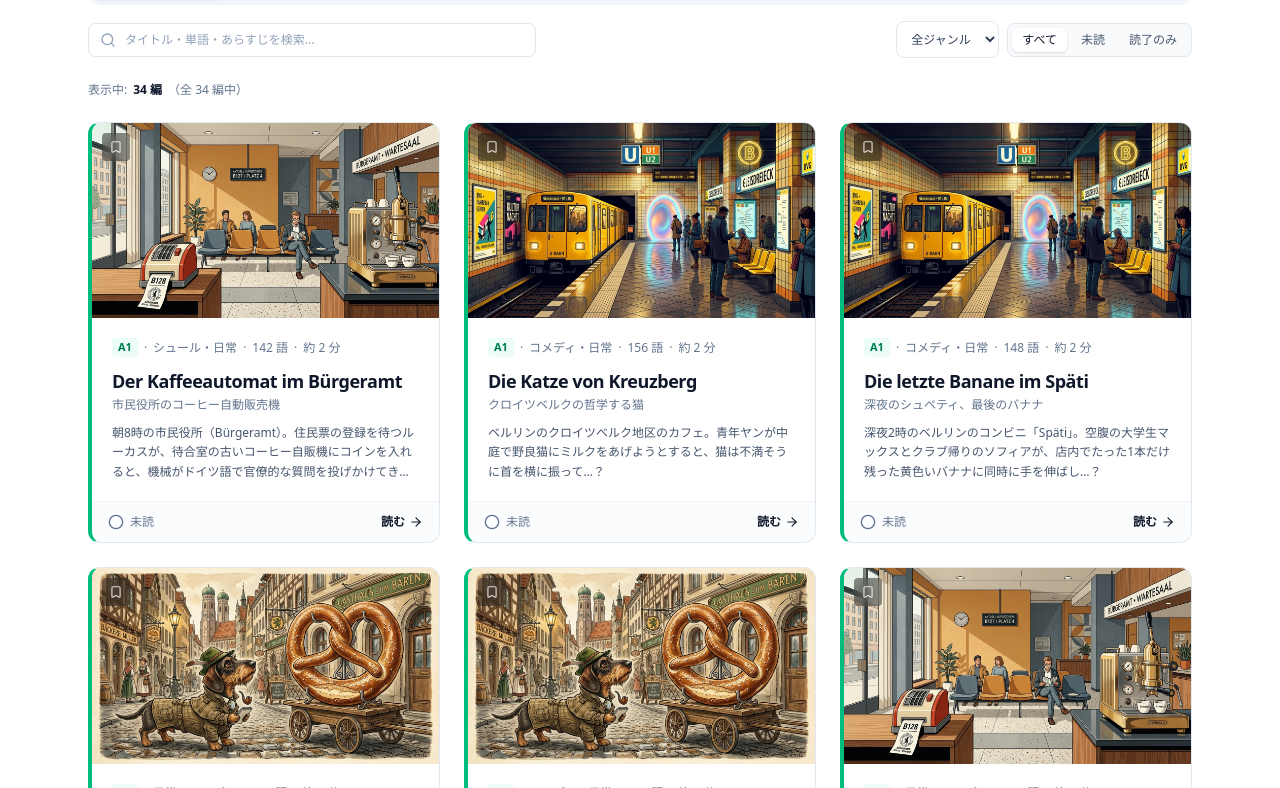
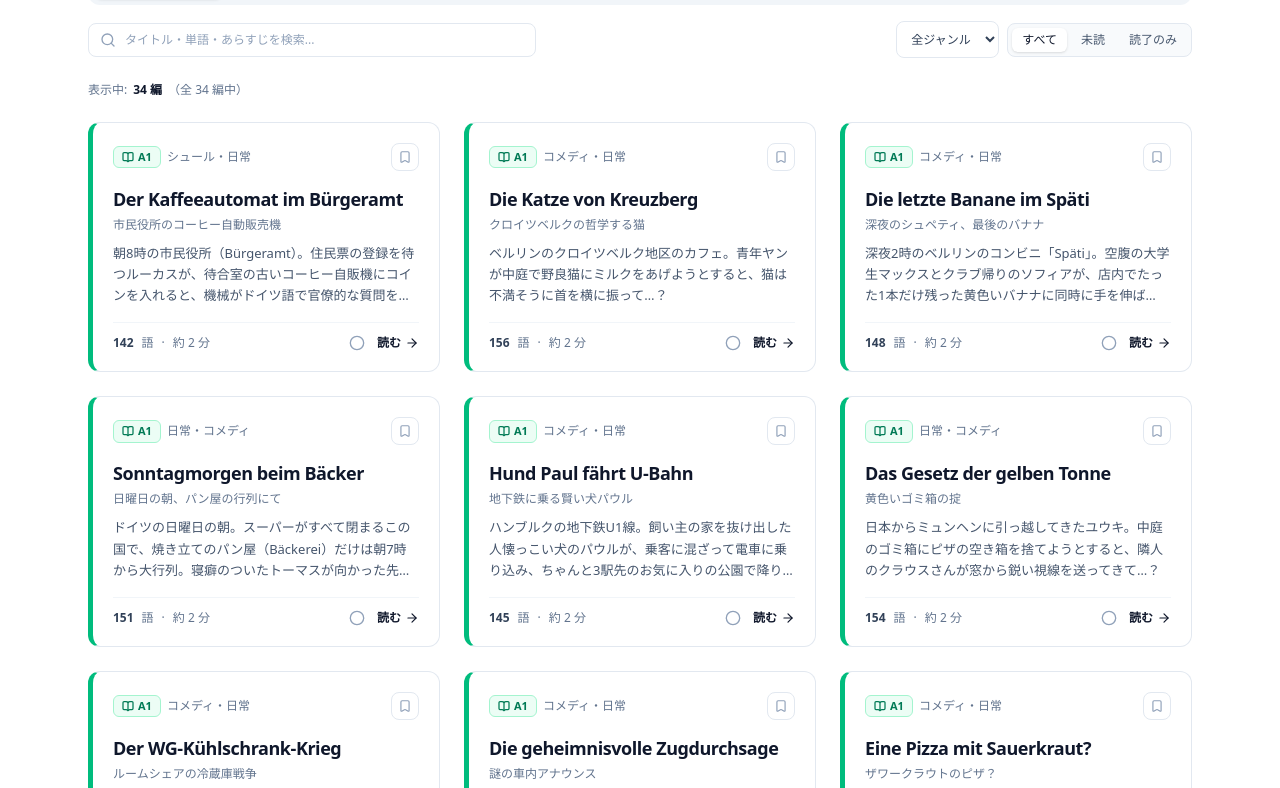
Before and after one commit to noripiko/tadoku, a Next.js app: page / in a window 1280 px wide. Shown: the part 652-1440 px from the top of the page. Built offline with nearby package versions, Linux system fonts and the light colour scheme.

Commit message:
refactor: update StoryCard UI and styling
Remove unused Image and state logic. Enhance level-based color accents and badge styling for better visual consistency.

```diff
--- a/components/StoryCard.tsx
+++ b/components/StoryCard.tsx
@@ -1,8 +1,7 @@
 'use client';
 
-import React, { useState } from 'react';
-import Image from 'next/image';
-import { Check, CheckCircle2, Circle, Bookmark, ArrowRight } from 'lucide-react';
+import React from 'react';
+import { Check, CheckCircle2, Circle, Bookmark, ArrowRight, BookOpen } from 'lucide-react';
 import { Story } from '@/lib/types';
 
 interface StoryCardProps {
@@ -22,145 +21,127 @@ export function StoryCard({
   onToggleRead,
   onToggleBookmark,
   onSelectStory,
-  priority = false,
 }: StoryCardProps) {
-  const [imageError, setImageError] = useState(false);
-
-  // Level visual accent color
+  // Level visual accent color (like a book spine)
   const levelAccentClasses: Record<string, string> = {
-    A1: 'border-l-emerald-500',
-    A2: 'border-l-teal-500',
-    B1: 'border-l-blue-500',
-    B2: 'border-l-indigo-500',
-    C1: 'border-l-purple-500',
+    A1: 'border-l-emerald-500 hover:border-l-emerald-600',
+    A2: 'border-l-teal-500 hover:border-l-teal-600',
+    B1: 'border-l-blue-500 hover:border-l-blue-600',
+    B2: 'border-l-indigo-500 hover:border-l-indigo-600',
+    C1: 'border-l-purple-500 hover:border-l-purple-600',
   };
 
   const levelBadgeClasses: Record<string, string> = {
-    A1: 'text-emerald-700 dark:text-emerald-400 bg-emerald-50 dark:bg-emerald-950/60',
-    A2: 'text-teal-700 dark:text-teal-400 bg-teal-50 dark:bg-teal-950/60',
-    B1: 'text-blue-700 dark:text-blue-400 bg-blue-50 dark:bg-blue-950/60',
-    B2: 'text-indigo-700 dark:text-indigo-400 bg-indigo-50 dark:bg-indigo-950/60',
-    C1: 'text-purple-700 dark:text-purple-400 bg-purple-50 dark:bg-purple-950/60',
+    A1: 'text-emerald-700 dark:text-emerald-300 bg-emerald-50 dark:bg-emerald-950/60 border-emerald-200 dark:border-emerald-900',
+    A2: 'text-teal-700 dark:text-teal-300 bg-teal-50 dark:bg-teal-950/60 border-teal-200 dark:border-teal-900',
+    B1: 'text-blue-700 dark:text-blue-300 bg-blue-50 dark:bg-blue-950/60 border-blue-200 dark:border-blue-900',
+    B2: 'text-indigo-700 dark:text-indigo-300 bg-indigo-50 dark:bg-indigo-950/60 border-indigo-200 dark:border-indigo-900',
+    C1: 'text-purple-700 dark:text-purple-300 bg-purple-50 dark:bg-purple-950/60 border-purple-200 dark:border-purple-900',
   };
 
   return (
     <article
-      className={`group relative flex flex-col justify-between overflow-hidden rounded-xl border border-slate-200 bg-white transition-all hover:border-slate-300 hover:shadow-md dark:border-slate-800 dark:bg-slate-900 dark:hover:border-slate-700 border-l-4 ${
+      onClick={() => onSelectStory(story)}
+      className={`group relative flex cursor-pointer flex-col justify-between rounded-xl border border-slate-200 bg-white p-5 transition-all duration-200 hover:-translate-y-0.5 hover:border-slate-300 hover:shadow-md dark:border-slate-800 dark:bg-slate-900 dark:hover:border-slate-700 border-l-[5px] ${
         levelAccentClasses[story.level] || 'border-l-slate-400'
-      } ${isRead ? 'opacity-90' : ''}`}
+      } ${isRead ? 'opacity-90 bg-slate-50/40 dark:bg-slate-900/60' : ''}`}
     >
       <div>
-        {/* Thumbnail Image Header */}
-        <div className="relative aspect-[16/9] w-full overflow-hidden bg-slate-100 dark:bg-slate-800">
-          {!imageError && story.image ? (
-            <Image
-              src={story.image}
-              alt={story.title}
-              fill
-              priority={priority}
-              sizes="(max-width: 768px) 100vw, (max-width: 1200px) 50vw, 33vw"
-              className="object-cover transition-transform duration-300 group-hover:scale-105"
-              referrerPolicy="no-referrer"
-              onError={() => setImageError(true)}
-            />
-          ) : (
-            <div className="flex h-full w-full items-center justify-center bg-gradient-to-br from-slate-100 to-slate-200 dark:from-slate-800 dark:to-slate-900 p-6 text-center">
-              <span className="text-sm font-semibold text-slate-500 dark:text-slate-400">
-                {story.title}
+        {/* Card Header: Level Badge, Genre, Status, Bookmark */}
+        <div className="flex items-center justify-between gap-2">
+          <div className="flex items-center gap-1.5 flex-wrap">
+            <span
+              className={`inline-flex items-center gap-1 rounded-md border px-2 py-0.5 text-[11px] font-bold ${
+                levelBadgeClasses[story.level] || 'bg-slate-100 text-slate-700'
+              }`}
+            >
+              <BookOpen className="h-3 w-3 stroke-[2.5]" />
+              {story.level}
+            </span>
+            <span className="text-xs font-medium text-slate-500 dark:text-slate-400">
+              {story.genreJa}
             </span>
           </div>
+
+          <div className="flex items-center gap-1.5">
+            {/* Read status pill */}
+            {isRead && (
+              <span className="inline-flex items-center gap-1 rounded bg-emerald-100 dark:bg-emerald-950/80 px-2 py-0.5 text-[11px] font-semibold text-emerald-700 dark:text-emerald-300">
+                <Check className="h-3 w-3 stroke-[3]" />
+                読了
+              </span>
             )}
 
-          {/* Read status ribbon tag overlay */}
-          {isRead && (
-            <div className="absolute top-2.5 right-2.5 flex items-center gap-1 rounded bg-emerald-600/90 backdrop-blur-sm px-2 py-0.5 text-[11px] font-semibold text-white shadow-sm">
-              <Check className="h-3 w-3 stroke-[3]" />
-              <span>読了</span>
-            </div>
-          )}
-
-          {/* Bookmark Button */}
+            {/* Bookmark button */}
             <button
               onClick={(e) => {
                 e.stopPropagation();
                 onToggleBookmark(story.id);
               }}
+              aria-label={isBookmarked ? 'ブックマーク解除' : 'ブックマークに追加'}
               title={isBookmarked ? 'ブックマーク解除' : 'ブックマークに追加'}
-            className={`absolute top-2.5 left-2.5 flex h-7 w-7 items-center justify-center rounded bg-black/40 backdrop-blur-sm text-white transition-colors hover:bg-black/60 ${
-              isBookmarked ? 'text-amber-300' : 'text-white/80'
+              className={`flex h-7 w-7 items-center justify-center rounded-lg border transition-colors ${
+                isBookmarked
+                  ? 'border-amber-300 bg-amber-50 text-amber-500 dark:border-amber-800 dark:bg-amber-950/50 dark:text-amber-400'
+                  : 'border-slate-200 text-slate-400 hover:bg-slate-100 hover:text-slate-600 dark:border-slate-800 dark:text-slate-500 dark:hover:bg-slate-800 dark:hover:text-slate-300'
               }`}
             >
               <Bookmark className={`h-3.5 w-3.5 ${isBookmarked ? 'fill-current' : ''}`} />
             </button>
           </div>
+        </div>
 
-        {/* Content Body */}
-        <div className="p-4 sm:p-5">
-          {/* Zero-Pill Unboxed Metadata with Typographic Separators */}
-          <div className="flex items-center gap-1.5 text-xs text-slate-500 dark:text-slate-400 font-medium">
-            <span
-              className={`font-bold px-1.5 py-0.5 rounded text-[11px] ${
-                levelBadgeClasses[story.level]
-              }`}
-            >
-              {story.level}
+        {/* Story Titles */}
+        <div className="mt-3.5">
+          <h3 className="text-base sm:text-lg font-bold tracking-tight text-slate-900 group-hover:text-blue-600 dark:text-slate-100 dark:group-hover:text-blue-400 transition-colors line-clamp-2">
+            {story.title}
+          </h3>
+          <p className="mt-1 text-xs font-medium text-slate-500 dark:text-slate-400 line-clamp-1">
+            {story.titleJa}
+          </p>
+        </div>
+
+        {/* Synopsis / Summary */}
+        <p className="mt-2.5 text-xs sm:text-[13px] leading-relaxed text-slate-600 dark:text-slate-300 line-clamp-3">
+          {story.summaryJa}
+        </p>
+      </div>
+
+      {/* Card Footer: Word Count, Est. Time & Action */}
+      <div className="mt-4 flex items-center justify-between border-t border-slate-100 pt-3 dark:border-slate-800/80">
+        <div className="flex items-center gap-2 text-xs text-slate-500 dark:text-slate-400 font-medium">
+          <span className="tabular-nums font-semibold text-slate-700 dark:text-slate-300">
+            {story.wordCount}
           </span>
-            <span aria-hidden="true">·</span>
-            <span>{story.genreJa}</span>
-            <span aria-hidden="true">·</span>
-            <span className="tabular-nums">{story.wordCount} 語</span>
+          <span>語</span>
           <span aria-hidden="true">·</span>
           <span className="tabular-nums">約 {story.readingTimeMinutes} 分</span>
         </div>
 
-          {/* German Title & Japanese Title */}
-          <h3 className="mt-2.5 text-base sm:text-lg font-bold tracking-tight text-slate-900 dark:text-slate-100 group-hover:text-blue-600 dark:group-hover:text-blue-400 transition-colors">
-            {story.title}
-          </h3>
-          <p className="text-xs font-medium text-slate-500 dark:text-slate-400 mt-0.5">
-            {story.titleJa}
-          </p>
-
-          {/* Summary / Teaser */}
-          <p className="mt-2.5 text-xs leading-relaxed text-slate-600 dark:text-slate-300 line-clamp-3">
-            {story.summaryJa}
-          </p>
-        </div>
-      </div>
-
-      {/* Card Footer Actions */}
-      <div className="flex items-center justify-between border-t border-slate-100 px-4 py-3 dark:border-slate-800 bg-slate-50/50 dark:bg-slate-900/50">
-        {/* Toggle Read Button */}
+        <div className="flex items-center gap-3">
+          {/* Read Toggle Checkbox */}
           <button
-          onClick={() => onToggleRead(story.id)}
-          className={`flex items-center gap-1.5 text-xs font-medium transition-colors ${
-            isRead
-              ? 'text-emerald-600 dark:text-emerald-400 hover:text-emerald-700'
-              : 'text-slate-500 hover:text-slate-800 dark:text-slate-400 dark:hover:text-slate-200'
-          }`}
-          title="読了ステータスを切り替え"
+            onClick={(e) => {
+              e.stopPropagation();
+              onToggleRead(story.id);
+            }}
+            aria-label={isRead ? '未読に戻す' : '読了にする'}
+            className="flex items-center gap-1 text-xs text-slate-500 hover:text-slate-800 dark:text-slate-400 dark:hover:text-slate-200 transition-colors"
+            title={isRead ? '未読に戻す' : '読了にする'}
           >
             {isRead ? (
-            <>
-              <CheckCircle2 className="h-4 w-4 fill-emerald-100 dark:fill-emerald-950" />
-              <span>読了済み</span>
-            </>
+              <CheckCircle2 className="h-4 w-4 text-emerald-600 dark:text-emerald-400" />
             ) : (
-            <>
-              <Circle className="h-4 w-4" />
-              <span>未読</span>
-            </>
+              <Circle className="h-4 w-4 text-slate-400 hover:text-slate-600 dark:text-slate-500" />
             )}
           </button>
 
-        {/* Read Button */}
-        <button
-          onClick={() => onSelectStory(story)}
-          className="flex items-center gap-1 text-xs font-semibold text-slate-900 hover:text-blue-600 dark:text-slate-100 dark:hover:text-blue-400 transition-colors"
-        >
+          {/* Read Story Action */}
+          <span className="inline-flex items-center gap-1 text-xs font-semibold text-slate-900 group-hover:text-blue-600 dark:text-slate-100 dark:group-hover:text-blue-400 transition-colors">
             <span>読む</span>
-          <ArrowRight className="h-3.5 w-3.5 transition-transform group-hover:translate-x-0.5" />
-        </button>
+            <ArrowRight className="h-3.5 w-3.5 transition-transform group-hover:translate-x-1" />
+          </span>
+        </div>
       </div>
     </article>
   );
```
Lines whose indentation alone changed are shown as unchanged.
